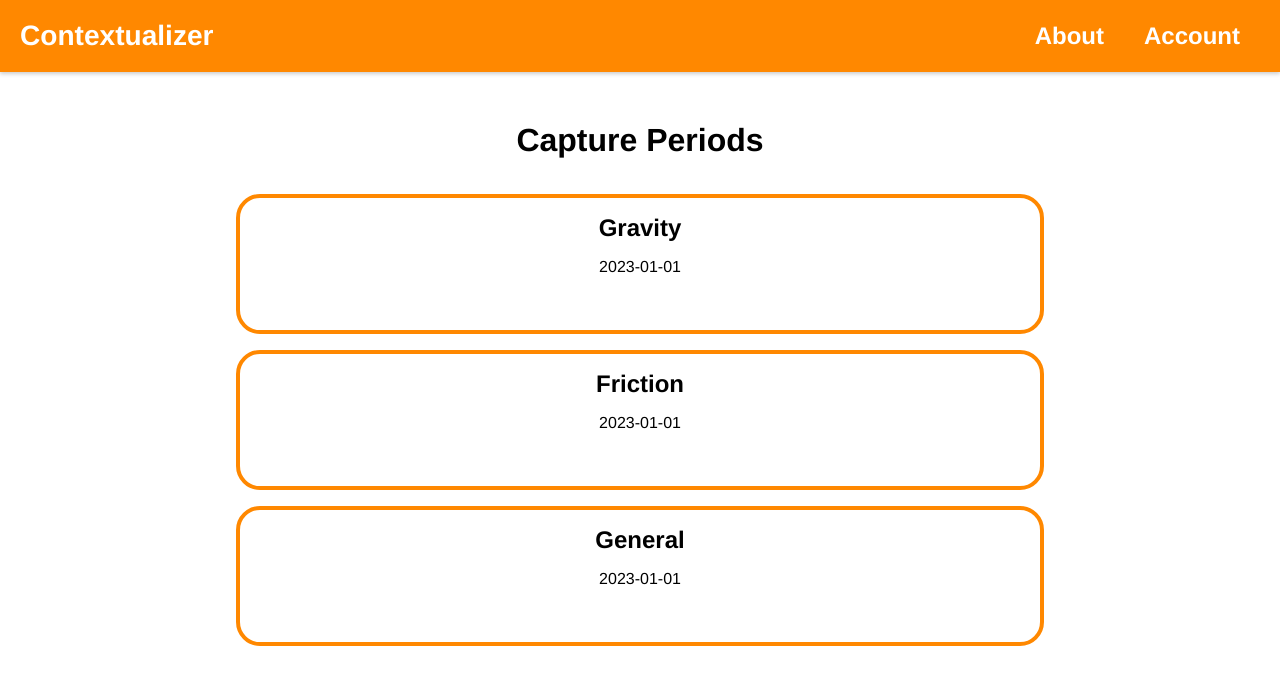
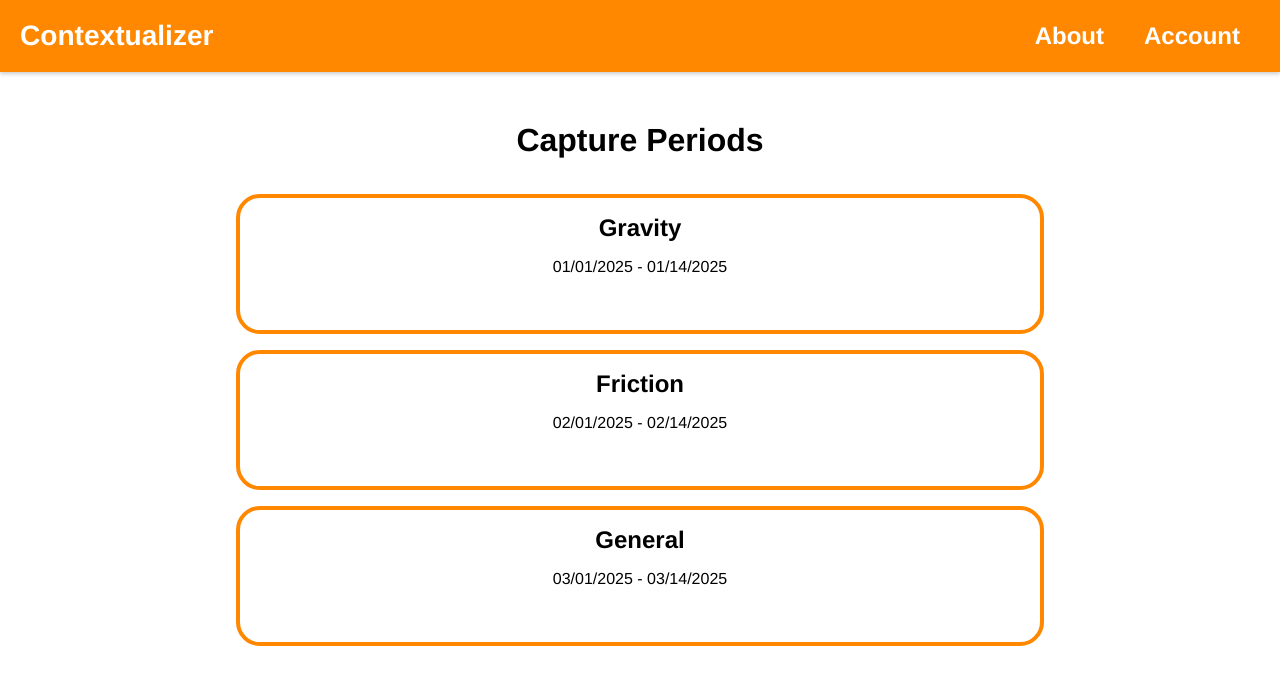
Before and after one commit to ELXLabUF/Student-Portal, an Angular app in the folder frontend/: page /stories in a window 1280 px wide. Shown: the top 684 px of the page. Built offline with nearby package versions, Linux system fonts and the light colour scheme.

Commit message:
got dynamic routing to work minimally

```diff
--- a/frontend/src/app/app.routes.ts
+++ b/frontend/src/app/app.routes.ts
@@ -12,5 +12,5 @@ export const routes: Routes = [
   { path: 'class', component: ClassStoriesComponent }, // Assuming 'class' is also handled by HomeComponent
   { path: 'about', component: AboutComponent},
   { path: 'account', component: AccountComponent},
-  { path: 'transcripts', component: StudentTranscriptListComponent},
+  { path: 'transcripts/:captureId', component: StudentTranscriptListComponent},
 ];
--- a/frontend/src/app/components/card/card.component.ts
+++ b/frontend/src/app/components/card/card.component.ts
@@ -6,7 +6,7 @@ import { RouterLink } from '@angular/router';
   imports: [RouterLink],
   template: `
     <div class="card-container">
-      <div class="card" routerLink="transcripts">
+      <div class="card" [routerLink]="[link, id]">
         <h2 class="card-title">{{ title }}</h2>
         <p class="card-date">{{ date }}</p>
         <p class="card-description">{{ description }}</p>
@@ -20,6 +20,7 @@ export class CardComponent {
   @Input() title!: string;
   @Input() description!: string;
   @Input() date!: string;
+  @Input() id!: number;
   // You can use either a string or an array to build dynamic links.
   @Input() link: any;
 }
--- a/frontend/src/app/pages/student-captures/student-captures.component.ts
+++ b/frontend/src/app/pages/student-captures/student-captures.component.ts
@@ -15,6 +15,7 @@ import { CardComponent } from '../../components/card/card.component';
           [description]="capture.description"
           [date]="capture.date"
           [link]="capture.link"
+          [id]="capture.id"
         ></app-card>
       }
     </div>
@@ -27,22 +28,22 @@ export class StudentCapturesComponent {
       id: 0,
       name: 'Gravity',
       description: 'The force that attracts a body toward the center of the earth.',
-      date: '2023-01-01',
-      link: 'transcripts'
+      date: '01/01/2025 - 01/14/2025',
+      link: '/transcripts'
     },
     {
       id: 1,
       name: 'Friction',
       description: 'The resistance that one surface or object encounters when moving over another.',
-      date: '2023-01-01',
-      link: 'transcripts/1'
+      date: '02/01/2025 - 02/14/2025',
+      link: '/transcripts'
     },
     {
       id: 2,
       name: 'General',
       description: 'A general overview of the topic.',
-      date: '2023-01-01',
-      link: 'transcripts/2'
+      date: '03/01/2025 - 03/14/2025',
+      link: '/transcripts'
     },
   ];
 }
```
